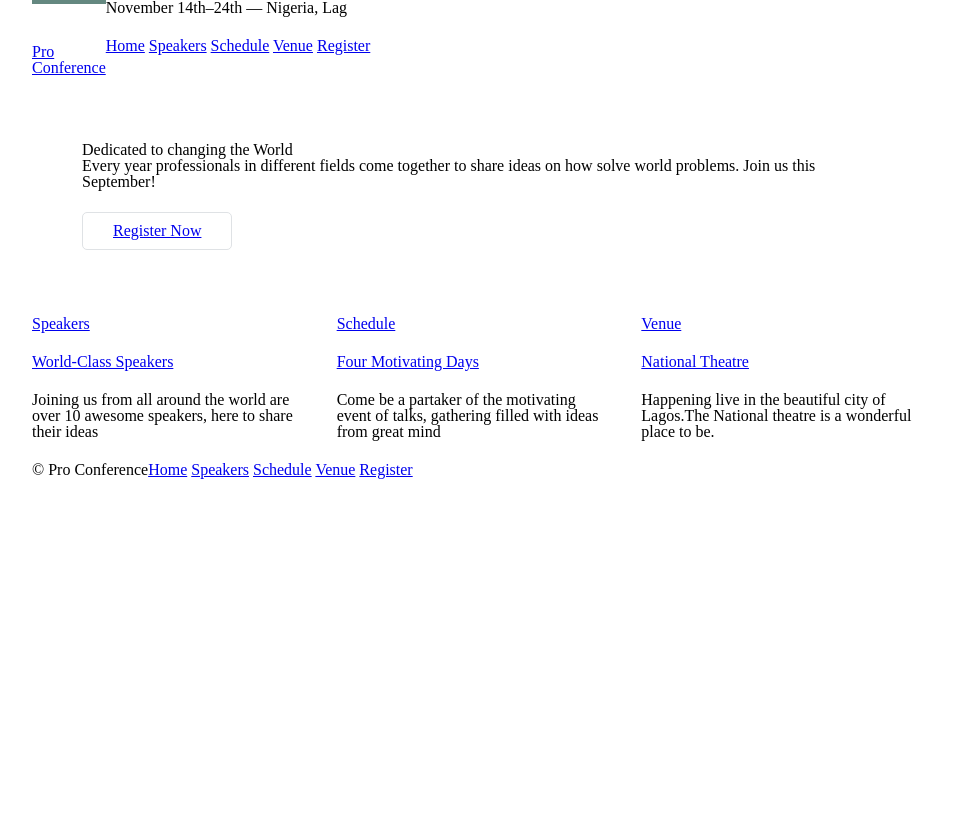
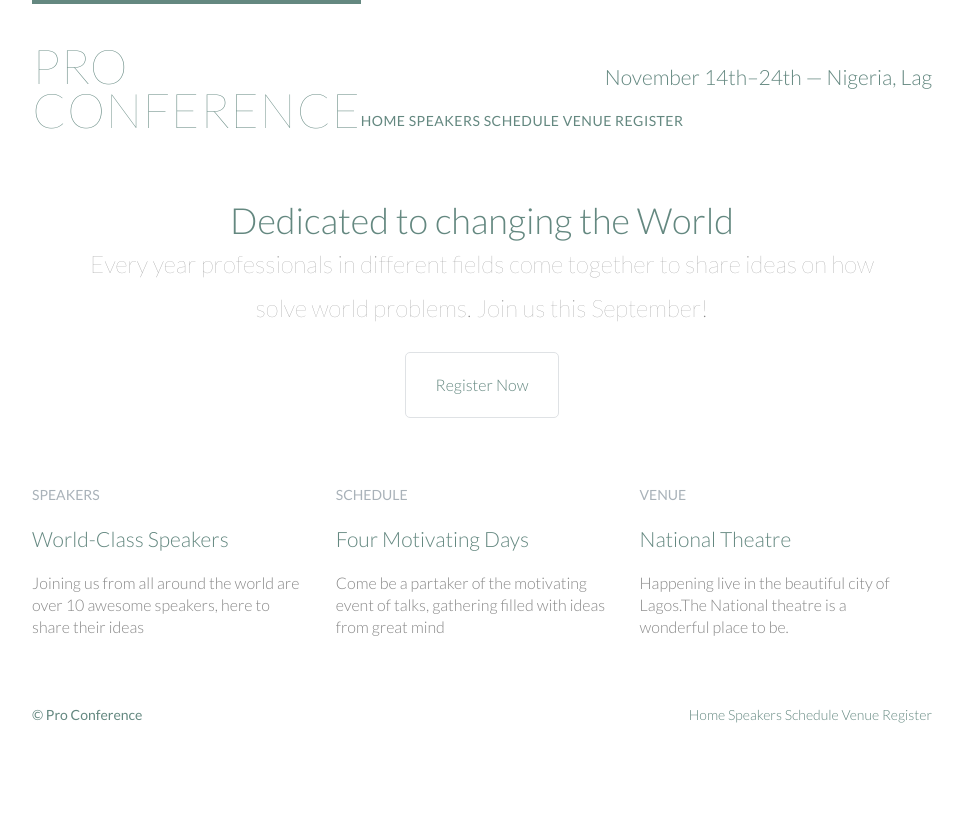
Before and after one commit to osbornetunde/conference, a plain HTML site: page index.html in a window 1280 px wide. Shown: the whole page, without its empty margins (188-1151 px from the left). Drawn offline with Linux system fonts and the light colour scheme.

Commit message:
more styling

```diff
--- a/assets/stylesheets/style.css
+++ b/assets/stylesheets/style.css
@@ -45,6 +45,110 @@ q:before, q:after {
 table {
 	border-collapse: collapse;
 	border-spacing: 0;
+}
+/*
+-------------------------
+Custom Styles
+-------------------------
+
+*/
+body {
+	color: #888;
+	font: 300 16px/22px "Lato","Open Sans", "Helvetica Neue", Helvetica, Arial, sans-serif;
+}
+
+h1, h2, h3, h4 {
+	color:  #648880;
+}
+
+h1 {
+	font-size: 36px;
+	line-height: 44px;
+}
+
+h2 {
+	font-size: 24px;
+	line-height:  44px;
+}
+
+h3 {
+	font-size: 21px;
+}
+
+h4 {
+	font-size: 18px;
+}
+
+h5 {
+	color: #a9b2b9;
+	font-size: 14px;
+	font-weight: 400;
+	text-transform: uppercase;
+}
+
+strong {
+	font-weight: 400;
+}
+
+cite, em {
+	font-style: italic;
+}
+
+a:hover {
+	color: #a9b2b9;
+}
+
+a {
+	color: #648880;
+	text-decoration: none;
+}
+
+p a {
+	border-bottom: 1px solid #dfe2e5;
+}
+
+.logo {
+	border-top: 4px solid #648880;
+	float: left;
+	font-size: 48px;
+	line-height: 44px;
+	padding: 40px 0 22px 0;
+	letter-spacing: .5px;
+	text-transform: uppercase;
+	font-weight: 100;
+}
+
+.tagline {
+	margin: 66px 0 22px 0;
+	text-align: right;
+}
+
+.primary-nav {
+	font-size: 14px;
+	font-weight: 400;
+	letter-spacing: .5px;
+	text-transform: uppercase;
+}
+
+.primary-footer {
+	color: #648880;
+	font-size: 14px;
+	padding-bottom: 44px;
+	padding-top: 44px;
+}
+
+.teaser a:hover h3 {
+	color: #a9b2b9;
+}
+
+/*
+-------------------------
+Navigation
+-------------------------
+ */
+
+.nav {
+	text-align: right;
 }
 
 /*
@@ -138,6 +242,17 @@ Home
 
 .hero {
 	padding: 22px 80px 66px 80px;
+	line-height: 44px;
+	text-align: center;
+}
+
+.hero h2 {
+	font-size: 36px;
+}
+
+.hero p {
+	font-size: 24px;
+	font-weight: 100;
 }
 
 /*
@@ -169,4 +284,5 @@ Primary-footer
 	float: left;
 	padding-bottom: 44px;
 	paading-top: 44px;
+	font-weight: 400;
 	}
--- a/index.html
+++ b/index.html
@@ -4,6 +4,8 @@
 	<meta charset="UTF-8">
 	<title>Pro Conference</title>
 	<link rel="stylesheet" href="assets/stylesheets/style.css">
+	<link rel="stylesheet"
+  href="http://fonts.googleapis.com/css?family=Lato:100,300,400">
 </head>
 <body>
 	<header class="container group">
@@ -13,8 +15,8 @@
 			</h1>
 		</section>
 		<section class="container">
-			<h3>November 14th&ndash;24th &mdash; Nigeria, Lag</h3>
-			<nav>
+			<h3 class="tagline">November 14th&ndash;24th &mdash; Nigeria, Lag</h3>
+			<nav class="primary-nav">
 				<a href="index.html">Home</a>
 				<a href="speakers.html">Speakers</a>
 				<a href="schedule.html">Schedule</a>
@@ -31,7 +33,7 @@
 		</section>
 		<section class="grid">
 			<!------Speakers ------->
-			<section class="col-1-3">
+			<section class="teaser col-1-3">
 				<a href="speakers.html">
 					<h5>Speakers</h5>
 					<h3>World-Class Speakers</h3>
@@ -39,7 +41,7 @@
 					<p>Joining us from all around the world are over 10 awesome speakers, here to share their ideas</p>
 			</section>
 			<!--------Schedule------->
-			<section class="col-1-3">
+			<section class="teaser col-1-3">
 				<a href="schedule.html">
 					<h5>Schedule</h5>
 					<h3>Four Motivating Days</h3>
@@ -47,7 +49,7 @@
 					<p>Come be a partaker of the motivating event of talks, gathering filled with ideas from great mind</p>
 			</section>
 			<!---------Venue----------->
-			<section class="col-1-3">
+			<section class="teaser col-1-3">
 				<a href="venue.html">
 					<h5>Venue</h5>
 					<h3>National Theatre</h3>
@@ -59,7 +61,7 @@
 	<footer class="container primary-footer group">
 		<section class="container">
 			<small>&copy; Pro Conference</small>
-			<nav>
+			<nav class="nav">
 				<a href="index.html">Home</a>
 				<a href="speakers.html">Speakers</a>
 				<a href="schedule.html">Schedule</a>
```
